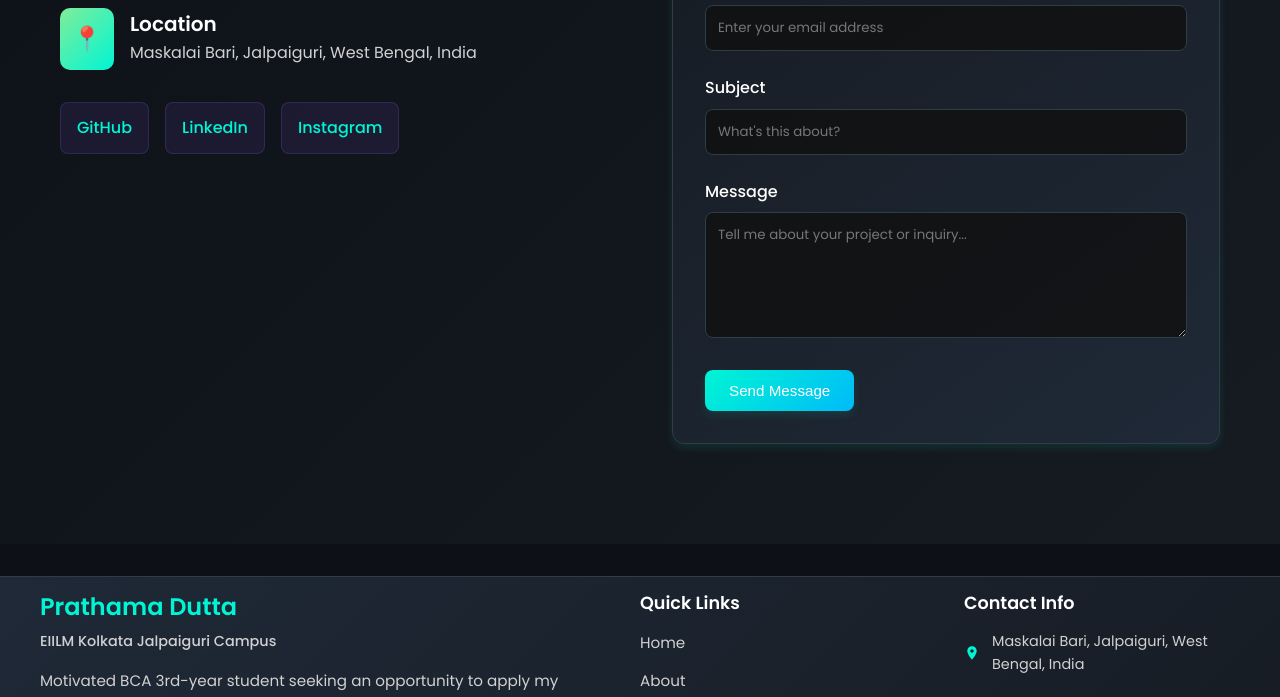
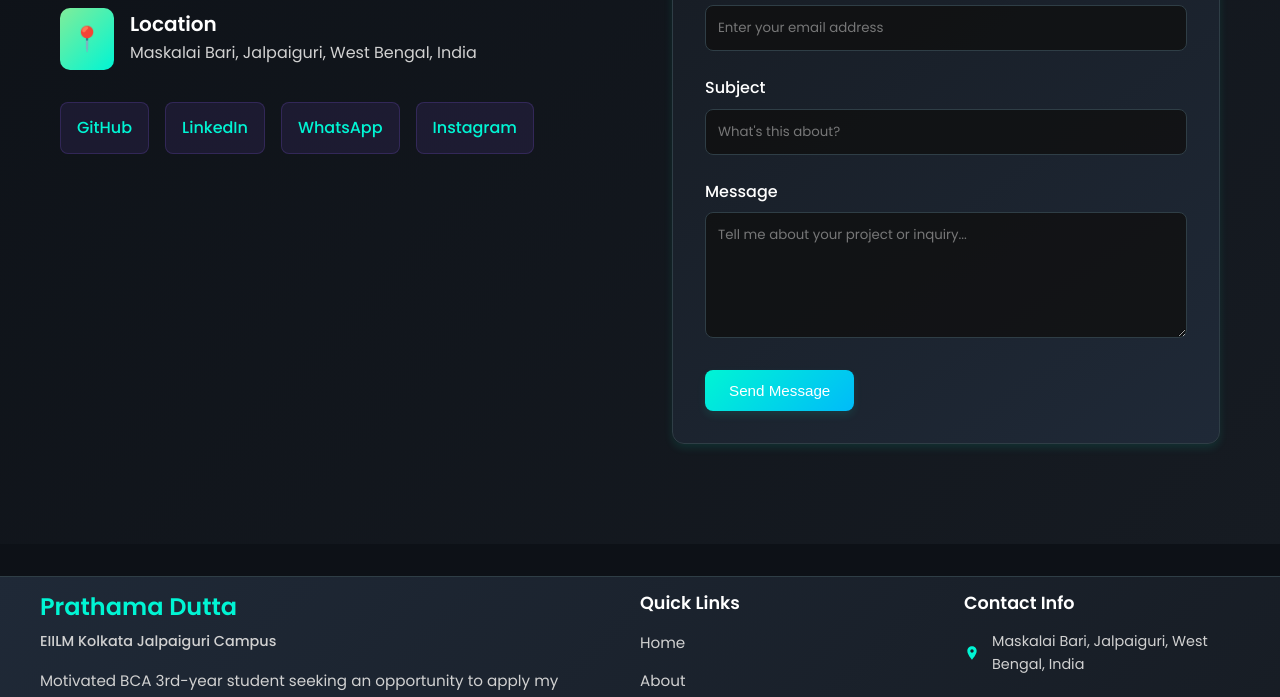
Before and after one commit to parikshit123456/prathoma-dutta-portfolio, a website built with Vite: page index.html in a window 1280 px wide. Shown: the part 4877-5574 px from the top of the page. Built offline with nearby package versions, Linux system fonts and the light colour scheme.

Commit message:
Update index.html

```diff
--- a/index.html
+++ b/index.html
@@ -535,9 +535,9 @@ technology sector.
                         <a href="https://www.linkedin.com/in/prathama-dutta-327013275" class="social-link">
                             <span>LinkedIn</span>
                         </a>
-                        <!-- <a href="#" class="social-link">
+                        <a href="#" class="social-link">
                             <span>WhatsApp</span>
-                        </a> -->
+                        </a>
                         <a href="https://www.instagram.com/prathama?igsh=N2UzZ2Vhd2N4dnA0" class="social-link">
                             <span>Instagram</span>
                         </a>
```
